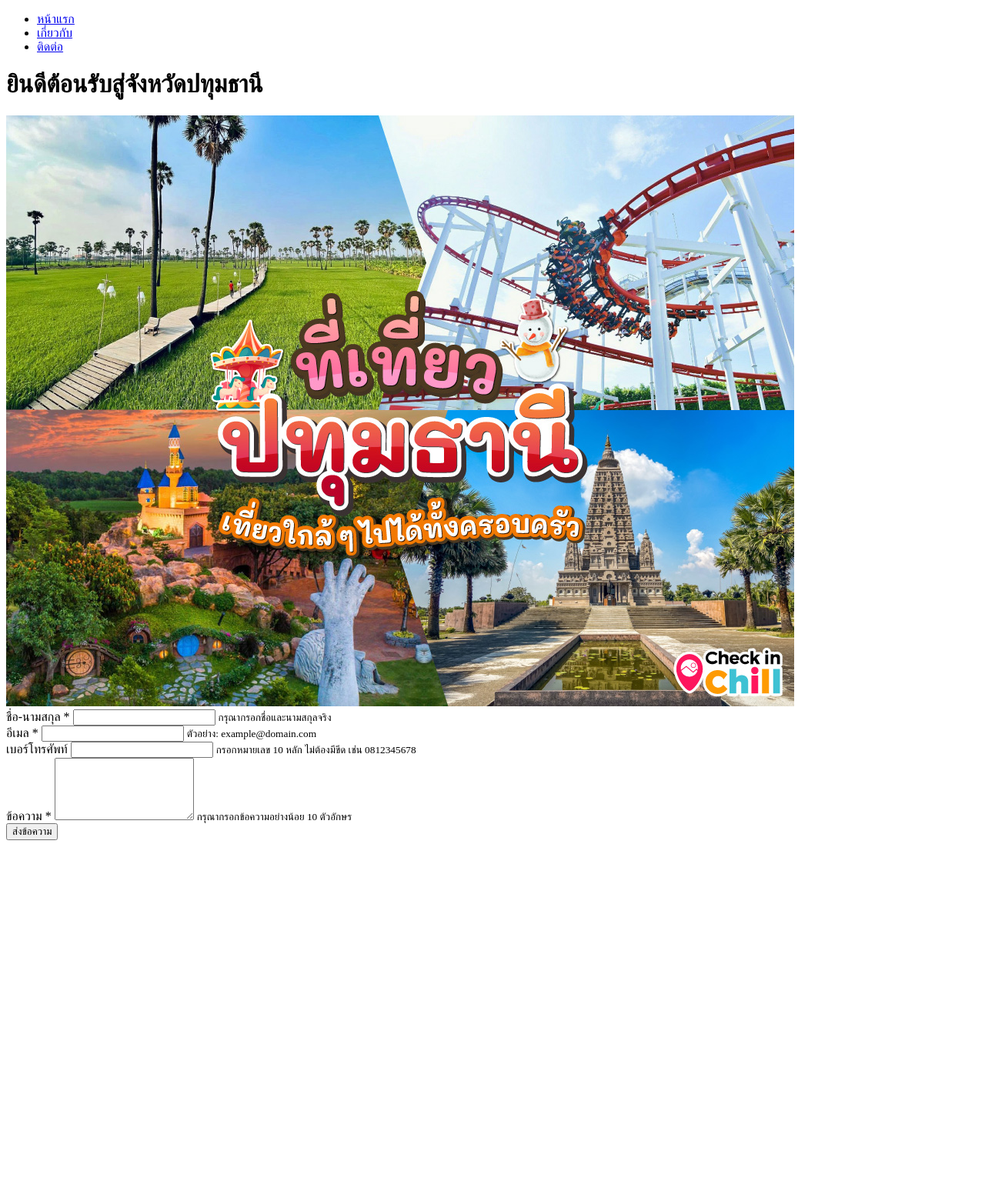
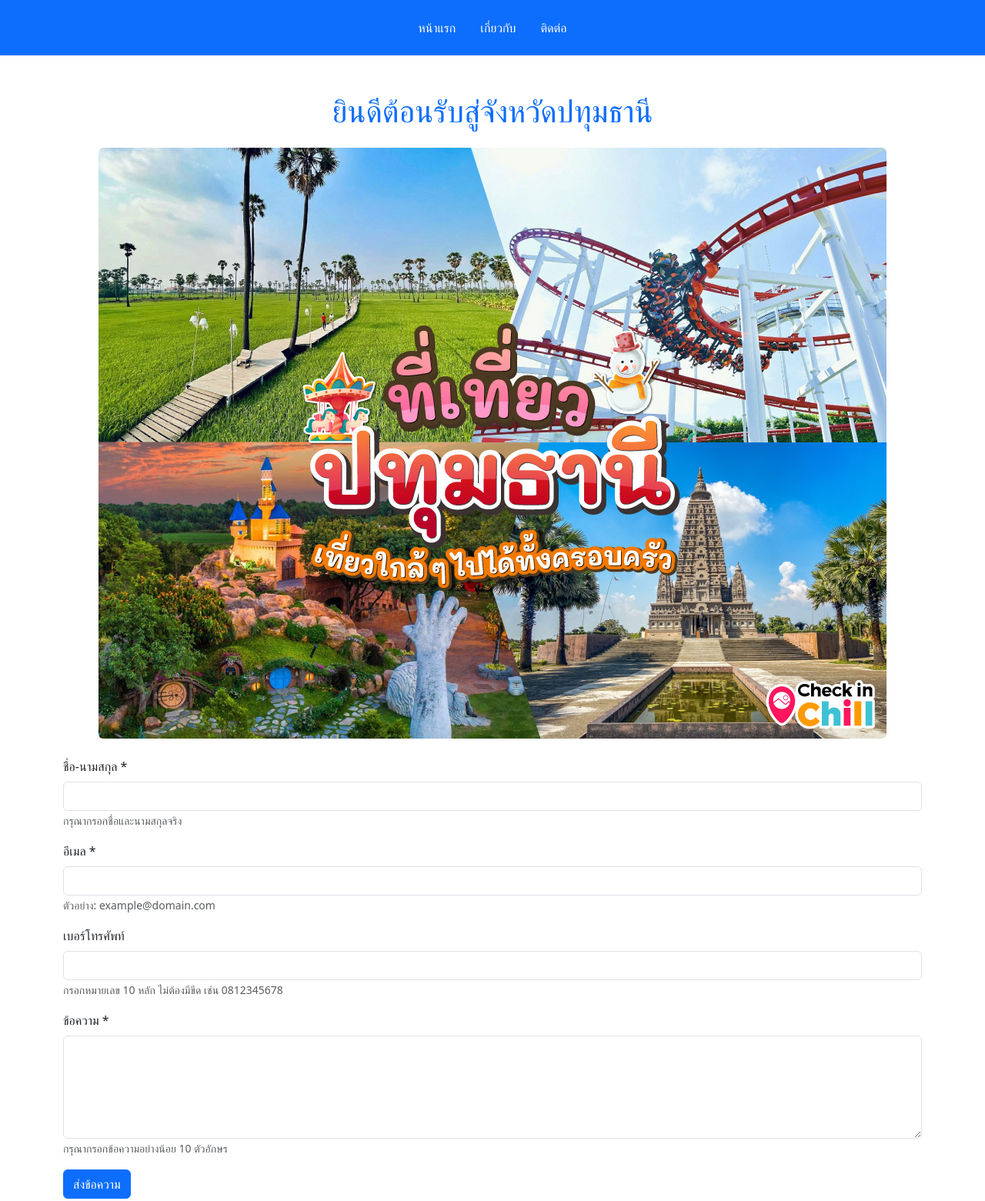
Before and after one commit to tanakorn172/hw2_bootstrap, a plain HTML site: page contact.html in a window 1280 px wide. Shown: the whole page at 77% size. Before the commit the page ends 1100 px from the top, so only its background shows below. Drawn offline with nearby package versions, Linux system fonts and the light colour scheme.

Commit message:
เพิ่ม bootstrap contact

```diff
--- a/contact.html
+++ b/contact.html
@@ -5,51 +5,60 @@
     <meta charset="UTF-8">
     <meta name="viewport" content="width=device-width, initial-scale=1.0">
     <title>Document</title>
+    <!-- Bootstrap CSS -->
+    <link href="https://cdn.jsdelivr.net/npm/bootstrap@5.3.2/dist/css/bootstrap.min.css" rel="stylesheet">
     <link rel="stylesheet" href="css/style.css">
-
 </head>
 
 <body>
-    <header>
-        <nav>
-            <ul>
-                <li><a href="index.html" class="active">หน้าแรก</a></li>
-                <li><a href="about.html">เกี่ยวกับ</a></li>
-                <li><a href="contact.html">ติดต่อ</a></li>
+    <header class="bg-primary text-white py-3">
+        <nav class="container d-flex justify-content-center">
+            <ul class="nav">
+                <li class="nav-item"><a href="index.html" class="nav-link active text-white">หน้าแรก</a></li>
+                <li class="nav-item"><a href="about.html" class="nav-link text-white">เกี่ยวกับ</a></li>
+                <li class="nav-item"><a href="contact.html" class="nav-link text-white">ติดต่อ</a></li>
             </ul>
         </nav>
     </header>
-    <h1>ยินดีต้อนรับสู่จังหวัดปทุมธานี</h1>
-    <img class="img-head" src="image/checkinchill-21042023-1.jpg" alt="">
-    <form action="/submit" method="POST" role="form" aria-label="แบบฟอร์มติดต่อ">
-        <div class="form-group">
-            <label for="fullname">ชื่อ-นามสกุล *</label>
-            <input type="text" id="fullname" name="fullname" required aria-required="true" minlength="2" maxlength="100"
+
+    <div class="container my-5">
+        <h1 class="text-center text-primary mb-4">ยินดีต้อนรับสู่จังหวัดปทุมธานี</h1>
+        <img class="img-fluid rounded mx-auto d-block mb-4" src="image/checkinchill-21042023-1.jpg" alt="">
+
+        <form action="/submit" method="POST" class="needs-validation" novalidate>
+            <div class="mb-3">
+                <label for="fullname" class="form-label">ชื่อ-นามสกุล *</label>
+                <input type="text" id="fullname" name="fullname" class="form-control" required minlength="2" maxlength="100"
                     aria-describedby="fullname-help">
-            <small id="fullname-help">กรุณากรอกชื่อและนามสกุลจริง</small>
+                <small id="fullname-help" class="form-text text-muted">กรุณากรอกชื่อและนามสกุลจริง</small>
             </div>
-        <div class="form-group">
-            <label for="email">อีเมล *</label>
-            <input type="email" id="email" name="email" required aria-required="true"
+
+            <div class="mb-3">
+                <label for="email" class="form-label">อีเมล *</label>
+                <input type="email" id="email" name="email" class="form-control" required
                     pattern="[a-z0-9._%+-]+@[a-z0-9.-]+\.[a-z]{2,}$" aria-describedby="email-help">
-            <small id="email-help">ตัวอย่าง: example@domain.com</small>
+                <small id="email-help" class="form-text text-muted">ตัวอย่าง: example@domain.com</small>
             </div>
-        <div class="form-group">
-            <label for="tel">เบอร์โทรศัพท์</label>
-            <input type="tel" id="tel" name="tel" pattern="[0-9]{10}" aria-describedby="tel-help">
-            <small id="tel-help">กรอกหมายเลข 10 หลัก ไม่ต้องมีขีด เช่น 0812345678</small>
+
+            <div class="mb-3">
+                <label for="tel" class="form-label">เบอร์โทรศัพท์</label>
+                <input type="tel" id="tel" name="tel" class="form-control" pattern="[0-9]{10}" aria-describedby="tel-help">
+                <small id="tel-help" class="form-text text-muted">กรอกหมายเลข 10 หลัก ไม่ต้องมีขีด เช่น 0812345678</small>
             </div>
-        <div class="form-group">
-            <label for="message">ข้อความ *</label>
-            <textarea id="message" name="message" required aria-required="true" minlength="10" rows="5"
+
+            <div class="mb-3">
+                <label for="message" class="form-label">ข้อความ *</label>
+                <textarea id="message" name="message" class="form-control" required minlength="10" rows="5"
                     aria-describedby="message-help"></textarea>
-            <small id="message-help">กรุณากรอกข้อความอย่างน้อย 10 ตัวอักษร</small>
+                <small id="message-help" class="form-text text-muted">กรุณากรอกข้อความอย่างน้อย 10 ตัวอักษร</small>
             </div>
-        <div class="form-group">
-            <button type="submit" aria-label="ส่งข้อความ">
-                ส่งข้อความ</button>
+
+            <button type="submit" class="btn btn-primary">ส่งข้อความ</button>
+        </form>
     </div>
-    </form>
+
+    <!-- Bootstrap JS Bundle -->
+    <script src="https://cdn.jsdelivr.net/npm/bootstrap@5.3.2/dist/js/bootstrap.bundle.min.js"></script>
 </body>
 
 </html>
```
Lines whose indentation alone changed are shown as unchanged.
